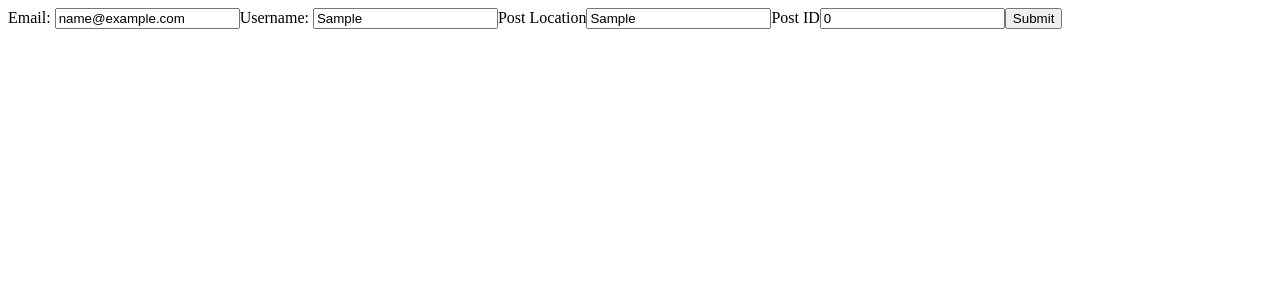
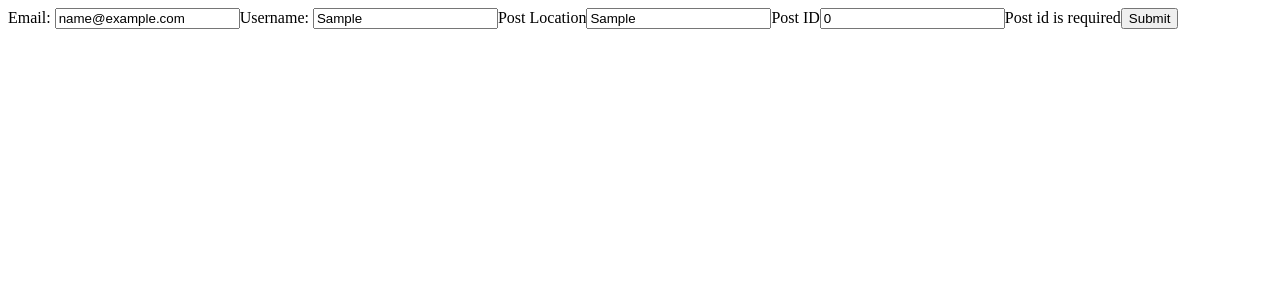
Before and after one commit to ueharaneal/postFinal, a React (Create React App) app in the folder frontend/: page / in a window 1280 px wide. Both pictures are taken after typing "name@example.com", "Sample", "Sample" into the empty fields and a click on the button "Submit". Shown: the top 300 px of the page. Built offline with nearby package versions, Linux system fonts and the light colour scheme.

Commit message:
completed formik validation

```diff
--- a/frontend/src/components/CreatePost.js
+++ b/frontend/src/components/CreatePost.js
@@ -46,9 +46,10 @@ function CreatePost() {
 					onBlur={formik.handleBlur}
 					value={formik.values.email}
 				></input>
-				{formik.touched && formik.errors.email ? (
+				{formik.touched.email && formik.errors.email ? (
 					<div>{formik.errors.email}</div>
 				) : null}
+
 				<label htmlFor='username'>Username: </label>
 				<input
 					name='userName'
@@ -58,7 +59,7 @@ function CreatePost() {
 					onBlur={formik.handleBlur}
 					value={formik.values.userName}
 				></input>
-				{formik.touched && formik.errors.userName ? (
+				{formik.touched.userName && formik.errors.userName ? (
 					<span>{formik.errors.userName}</span>
 				) : null}
 
@@ -71,6 +72,9 @@ function CreatePost() {
 					onBlur={formik.handleBlur}
 					value={formik.values.postLocation}
 				></input>
+				{formik.touched.postLocation && formik.errors.postLocation ? (
+					<span>{formik.errors.postLocation}</span>
+				) : null}
 
 				<label htmlFor='postId'>Post ID</label>
 				<input
@@ -81,6 +85,9 @@ function CreatePost() {
 					onBlur={formik.onBlur}
 					value={formik.values.postId}
 				></input>
+				{formik.touched.postId && formik.errors.postId ? (
+					<span>{formik.errors.postId}</span>
+				) : null}
 				<button type='submit'>Submit</button>
 			</form>
 		</div>
```
